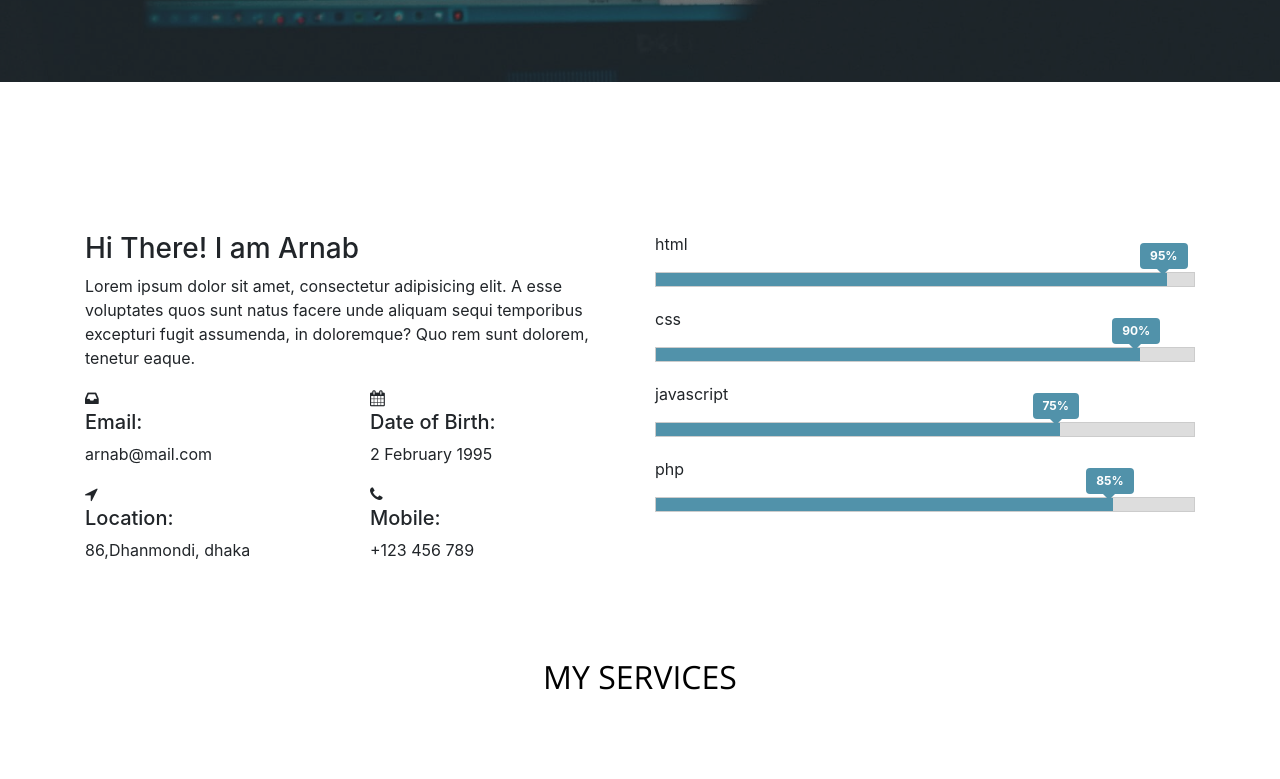
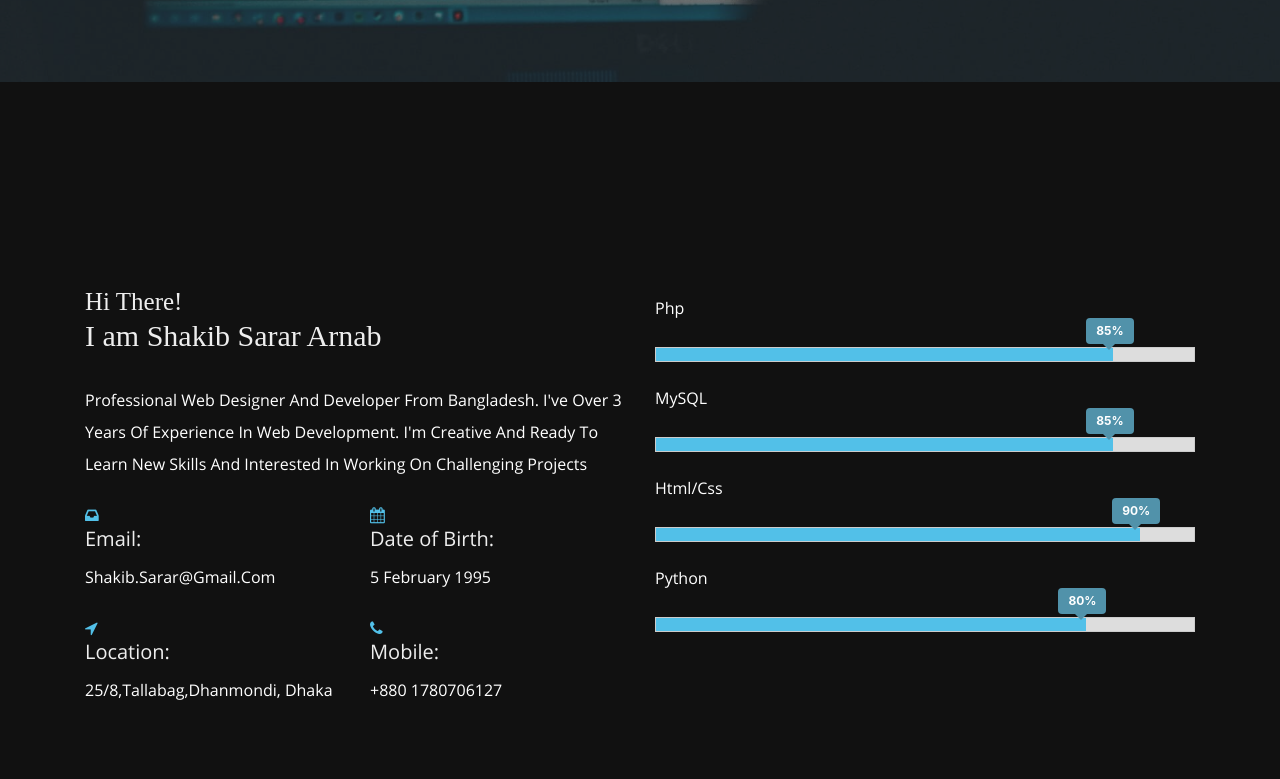
Before and after one commit to ssarnab/portfolio, a plain HTML site: page index.html in a window 1280 px wide. Shown: the part 758-1537 px from the top of the page. Drawn offline with Linux system fonts and the light colour scheme; a web font is replaced by a local one.

Commit message:
about part updated

```diff
--- a/css/style.css
+++ b/css/style.css
@@ -26,16 +26,16 @@ img {
 /*import and Declare Fonts Start*/
 
 @font-face {
-    font-family: rr;
+    font-family: or;
     src: url(../fonts/OpenSans-Regular.ttf);
 }
 
 @font-face {
-    font-family: rb;
+    font-family: ob;
     src: url(../fonts/OpenSans-SemiBold.ttf);
 }
 @font-face{
-    font-family:reb;
+    font-family:oeb;
     src:url(../fonts/OpenSans-ExtraBold.ttf);
 }
 
@@ -116,7 +116,7 @@ Header Part CSS Start
 .navbar-expand-lg .navbar-nav .nav-link {
     padding-left: 25px;
     font-size: 20px;
-    font-family: rr;
+    font-family: or;
     color: #fff;
     transition: all linear .3s;
     position: relative;
@@ -196,7 +196,7 @@ body {
 }
 
 .banner-bg .text h3 {
-    font-family: rr;
+    font-family: or;
     color: #fff;
     padding-top: 30px;
     padding-bottom: 30px;
@@ -213,7 +213,7 @@ body {
     display: inline-block;
     padding-left: 50px;
     font-size: 14px;
-    font-family: rr;
+    font-family: or;
     color: #fff;
 }
 
@@ -231,7 +231,7 @@ body {
 }
 
 .banner-bg .text .type-wrap {
-    font-family: rb;
+    font-family: ob;
     color: #fff;
     padding-bottom: 40px;
     font-size: 60px;
@@ -284,11 +284,6 @@ info Part CSS Start
     padding-top: 150px;
 }
 
-.slide {
-    position: relative;
-}
-
-
 .barfiller {
     width: 100%;
     height: 15px;
@@ -303,12 +298,45 @@ info Part CSS Start
     position: relative;
     width: 0px;
     height: 100%;
-    background: #5192aa!important;
+    background: #52c0e8!important;
     z-index: 1;
 }
 
 .barfiller .tipWrap {
     display: none;
+}
+.info-main{
+    background: #111;
+    padding: 200px 0px;
+}
+.info h3{
+    color: #eee;
+    font-size: 30px;
+    font-family: oeb;
+    padding-bottom: 20px;
+
+}
+.info h3 span{
+    font-size: 25px;
+}
+.info i{
+color: #52c0e8;
+
+}
+
+.info p{
+    font-family: or;
+	margin: 10px 0 23px;
+	font-size: 16px;
+	line-height: 32px;
+    color: white;
+    text-transform: capitalize;
+
+}
+.info h5{
+font-family: or;
+    font-size: 20px;
+    color: #eee;
 }
 
 .barfiller .tip {
@@ -356,7 +384,7 @@ My Service Part CSS Start
 .service h2 {
     padding-bottom: 80px;
     padding-top: 80px;
-    font-family: rr;
+    font-family: or;
     color: #000;
     text-transform: uppercase;
 }
@@ -364,14 +392,14 @@ My Service Part CSS Start
 .service-head h3 {
     padding-top: 80px;
     padding-bottom: 30px;
-    font-family: rb;
+    font-family: ob;
     font-size: 25px;
     text-transform: uppercase;
 }
 
 .service-head p {
 
-    font-family: rr;
+    font-family: or;
     font-size: 16;
     line-height: 16px;
     text-transform: uppercase;
@@ -448,7 +476,7 @@ Education And Background Part CSS Start
 
 
 .edu-body .text2 p {
-    font-family: rr;
+    font-family: or;
     color: #2c3740;
     padding-bottom: 20px;
     font-size: 16px;
@@ -461,7 +489,7 @@ Education And Background Part CSS Start
 .education .education-head h2 {
     padding-top: 80px;
     padding-bottom: 80px;
-    font-family: rr;
+    font-family: or;
     color: #2c3740;
     text-transform: uppercase;
 
@@ -484,7 +512,7 @@ Education And Experiance Part CSS End
 .works h2 {
     padding-top: 80px;
     padding-bottom: 30px;
-    font-family: rr;
+    font-family: or;
     font-size: 35px;
     color: #000;
     text-transform: uppercase;
@@ -501,7 +529,7 @@ Education And Experiance Part CSS End
     color: #144658;
     border-radius: none;
     margin-bottom: 30px;
-    font-family: rr;
+    font-family: or;
     transition: all linear .3s;
     text-transform: uppercase;
     border-radius: 0;
@@ -585,7 +613,7 @@ Education And Experiance Part CSS End
 }
 
 .contact-head h3 {
-    font-family: rr;
+    font-family: or;
     font-size: 22px;
     color: #000000;
     padding-bottom: 35px;
@@ -604,7 +632,7 @@ Education And Experiance Part CSS End
     background: none;
     color: #5192aa;
     border: 1px solid #5192aa;
-    font-family: rr;
+    font-family: or;
     text-transform: uppercase;
     font-size: 18px;
     transition: all linear .3s;
@@ -643,7 +671,7 @@ Education And Experiance Part CSS End
 
 .footer h5 {
     color: #000000;
-    font-family: rr;
+    font-family: or;
 
 }
 
--- a/index.html
+++ b/index.html
@@ -123,63 +123,63 @@
             <div class="row info">
                 <div class="col-lg-6 wow bounceInLeft" data-wow-duration="1s">
                     <h3>
-                        Hi There! I am Arnab
+                        <span>Hi There!</span><br>I am Shakib Sarar Arnab
                     </h3>
-                    <p>Lorem ipsum dolor sit amet, consectetur adipisicing elit. A esse voluptates quos sunt natus facere unde aliquam sequi temporibus excepturi fugit assumenda, in doloremque? Quo rem sunt dolorem, tenetur eaque.</p>
+                    <p>professional web designer and developer from Bangladesh. I've over 3 years of experience in web development. I'm creative and ready to learn new skills and interested in working on challenging projects</p>
 
                     <div class="row">
                         <div class="col-lg-6">
                             <i class="fa fa-inbox" aria-hidden="true"></i>
                             <h5>Email:</h5>
-                            <p>arnab@mail.com</p>
+                            <p>shakib.sarar@gmail.com</p>
                         </div>
                         <div class="col-lg-6">
                             <i class="fa fa-calendar" aria-hidden="true"></i>
                             <h5>Date of Birth:</h5>
-                            <p>2 February 1995</p>
+                            <p>5 February 1995</p>
                         </div>
                         <div class="col-lg-6">
                             <i class="fa fa-location-arrow" aria-hidden="true"></i>
                             <h5>Location:</h5>
-                            <p>86,Dhanmondi, dhaka</p>
+                            <p>25/8,tallabag,Dhanmondi, dhaka</p>
                         </div>
                         <div class="col-lg-6">
                             <i class="fa fa-phone" aria-hidden="true"></i>
                             <h5>Mobile:</h5>
-                            <p>+123 456 789</p>
+                            <p>+880 1780706127</p>
                         </div>
                     </div>
 
                 </div>
                 <div class="col-lg-6">
 
-                    <p>html</p>
+                    <p>php</p>
                     <div id="bar1" class="barfiller">
                         <div class="tipWrap">
                             <span class="tip"></span>
                         </div>
-                        <span class="fill" data-percentage="95"></span>
+                        <span class="fill" data-percentage="85"></span>
                     </div>
-                    <p>css</p>
+                    <p>MySQL</p>
                     <div id="bar2" class="barfiller">
+                        <div class="tipWrap">
+                            <span class="tip"></span>
+                        </div>
+                        <span class="fill" data-percentage="85"></span>
+                    </div>
+                    <p>html/css</p>
+                    <div id="bar3" class="barfiller">
                         <div class="tipWrap">
                             <span class="tip"></span>
                         </div>
                         <span class="fill" data-percentage="90"></span>
                     </div>
-                    <p>javascript</p>
-                    <div id="bar3" class="barfiller">
-                        <div class="tipWrap">
-                            <span class="tip"></span>
-                        </div>
-                        <span class="fill" data-percentage="75"></span>
-                    </div>
-                    <p>php</p>
+                    <p>python</p>
                     <div id="bar4" class="barfiller">
                         <div class="tipWrap">
                             <span class="tip"></span>
                         </div>
-                        <span class="fill" data-percentage="85"></span>
+                        <span class="fill" data-percentage="80"></span>
                     </div>
 
 
```
